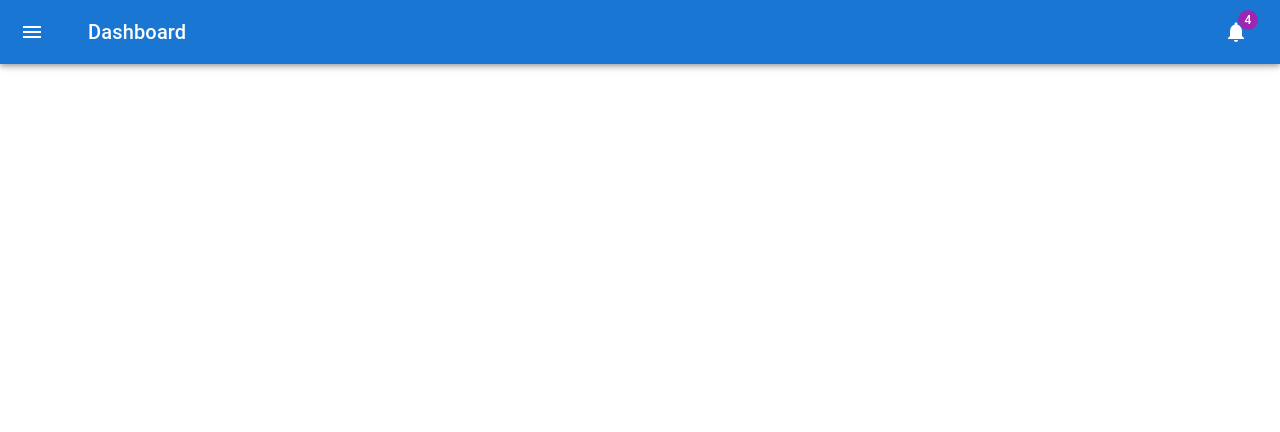
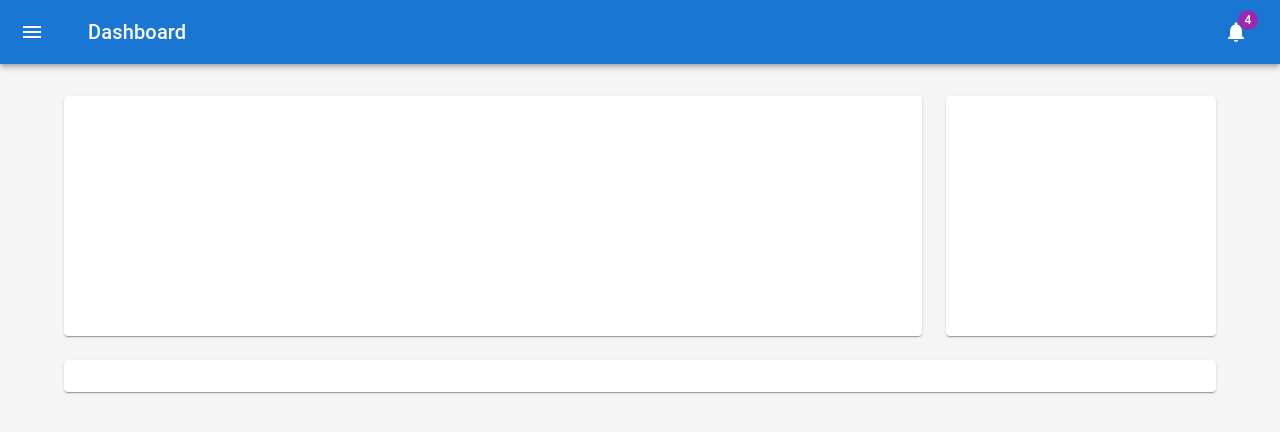
Before and after one commit to yizhong187/H4G, a React (Vite) app in the folder frontend/: page / in a window 1280 px wide. Shown: the top 432 px of the page. Built offline with nearby package versions, Linux system fonts and the light colour scheme.

Commit message:
edited homepage with basic containter

```diff
--- a/frontend/src/pages/HomePage.tsx
+++ b/frontend/src/pages/HomePage.tsx
@@ -1,8 +1,55 @@
+import { Box, Container, Grid, Paper, Toolbar } from "@mui/material";
+
 const HomePage: React.FC = () => {
+  console.log("Rendered!");
 
-  console.log("Rendered!")
-
-  return <div>This is the homepage</div>
-}
+  return (
+    <Box
+      component="main"
+      sx={{
+        backgroundColor: (theme) =>
+          theme.palette.mode === "light"
+            ? theme.palette.grey[100]
+            : theme.palette.grey[900],
+        flexGrow: 1,
+        height: "100vh",
+        overflow: "auto",
+      }}
+    >
+      <Toolbar />
+      <Container maxWidth="lg" sx={{ mt: 4, mb: 4 }}>
+        <Grid container spacing={3}>
+          <Grid item xs={12} md={8} lg={9}>
+            <Paper
+              sx={{
+                p: 2,
+                display: "flex",
+                flexDirection: "column",
+                height: 240,
+              }}
+            ></Paper>
+          </Grid>
+          {/* Recent Deposits */}
+          <Grid item xs={12} md={4} lg={3}>
+            <Paper
+              sx={{
+                p: 2,
+                display: "flex",
+                flexDirection: "column",
+                height: 240,
+              }}
+            ></Paper>
+          </Grid>
+          {/* Recent Orders */}
+          <Grid item xs={12}>
+            <Paper
+              sx={{ p: 2, display: "flex", flexDirection: "column" }}
+            ></Paper>
+          </Grid>
+        </Grid>
+      </Container>
+    </Box>
+  );
+};
 
 export default HomePage;
```
